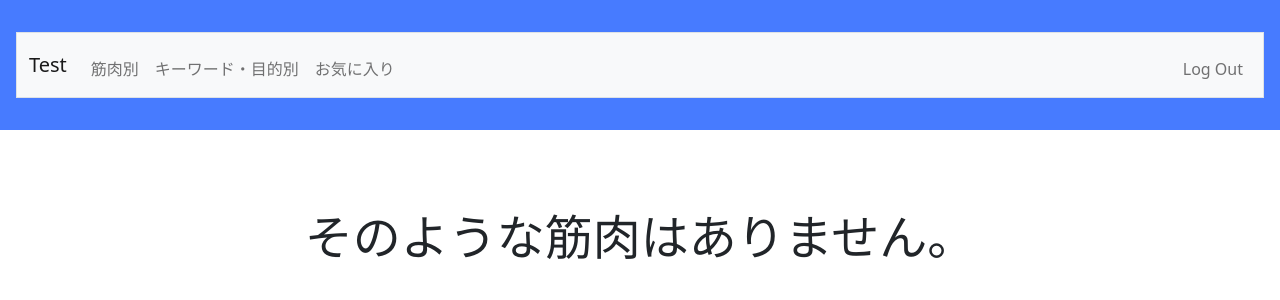
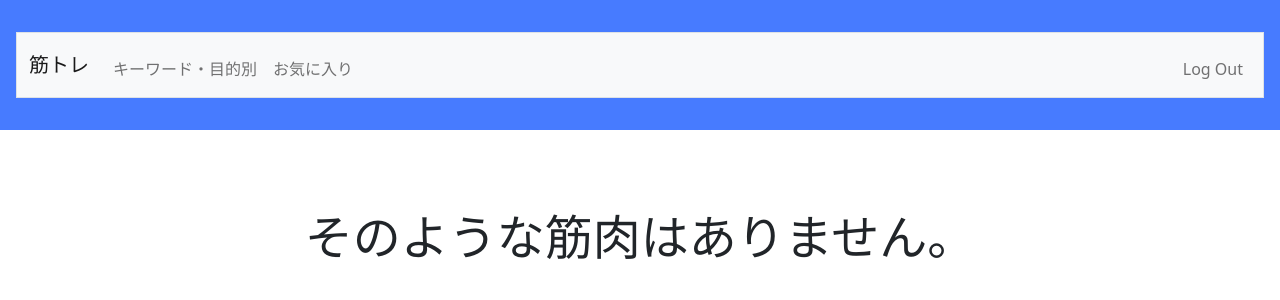
Before and after one commit to shukurimu0121/team_project, a Flask app: page /result in a window 1280 px wide. Shown: the top 300 px of the page. Run offline with Flask 2, Linux system fonts and the light colour scheme; a user stored in the database is signed in; some libraries are stand-ins or nearby versions.

Commit message:
ログイン、ログアウト機能のバグ修正と、インデックスページのちょっとしたバグ修正

```diff
--- a/team/app.py
+++ b/team/app.py
@@ -34,14 +34,6 @@ def login_required(f):
             return redirect("/login")
         return f(*args, **kwargs)
     return decorated_function
-
-@app.after_request
-def after_request(response):
-    """Ensure responses aren't cached"""
-    response.headers["Cache-Control"] = "no-cache, no-store, must-revalidate"
-    response.headers["Expires"] = 0
-    response.headers["Pragma"] = "no-cache"
-    return response
 
 # インデックスページ
 @app.route("/", methods=["GET", "POST"])
@@ -98,7 +90,7 @@ def register():
         else:
             # 情報を挿入する
             password_hash = generate_password_hash(password)
-            db.execute("INSERT INTO users (name, hash, type) VALUES(?, ?, ?)", username, password_hash, usertype)
+            db.execute("INSERT INTO users (name, hash) VALUES(?, ?)", username, password_hash)
 
             # インデックスページにリダイレクトする
             return redirect("/")
--- a/team/templates/layout.html
+++ b/team/templates/layout.html
@@ -19,9 +19,6 @@
         <script src="https://ajax.googleapis.com/ajax/libs/jquery/3.4.1/jquery.min.js"></script>
         <script src="https://cdnjs.cloudflare.com/ajax/libs/jQuery-rwdImageMaps/1.6/jquery.rwdImageMaps.js" integrity="sha256-MV/L2nrfaNYQUtnDja7Ok3sF1D5Rpviw/MUs76PX9nE=" crossorigin="anonymous"></script>
 
-        <!-- https://favicon.io/emoji-favicons/money-bag/ -->
-        <link href="/static/favicon.ico" rel="shortcut icon">
-
         <title>{% block title %}{% endblock %}</title>
 
     </head>
@@ -30,24 +27,23 @@
         <div class="header">
                 <nav class="bg-light border navbar navbar-expand-md navbar-light sticky-top">
                     <div class="container-fluid" id="header_top">
-                        <a class="navbar-brand" href="/">Test</a>
+                        <a class="navbar-brand" href="/">筋トレ</a>
                         <button aria-controls="navbar" aria-expanded="false" aria-label="Toggle navigation" class="navbar-toggler" data-bs-target="#navbar" data-bs-toggle="collapse" type="button">
                             <span class="navbar-toggler-icon"></span>
                         </button>
                         <div class="collapse navbar-collapse" id="navbar">
                             {% if session["user_id"] %}
                                 <ul class="navbar-nav me-auto mt-2 justify-content-center">
-                                    <li class="nav-item"><a class="nav-link" href="/index" title="鍛えたい筋肉別表示">筋肉別</a></li>
-                                    <li class="nav-item"><a class="nav-link" href="/keyword" title="キーワード・鍛えたい目的別表示">キーワード・目的別</a></li>
-                                    <li class="nav-item"><a class="nav-link" href="/favorite" title="お気に入り一覧">お気に入り</a></li>
+                                    <li class="nav-item"><a class="nav-link" href="keyword" title="キーワード・鍛えたい目的別表示">キーワード・目的別</a></li>
+                                    <li class="nav-item"><a class="nav-link" href="favorite" title="お気に入り一覧">お気に入り</a></li>
                                 </ul>
                                 <ul class="navbar-nav ms-auto mt-2">
-                                    <li class="nav-item"><a class="nav-link" href="/logout">Log Out</a></li>
+                                    <li class="nav-item"><a class="nav-link" href="logout">Log Out</a></li>
                                 </ul>
                             {% else %}
                                 <ul class="navbar-nav ms-auto mt-2">
-                                    <li class="nav-item"><a class="nav-link" href="/register">Register</a></li>
-                                    <li class="nav-item"><a class="nav-link" href="/login">Log In</a></li>
+                                    <li class="nav-item"><a class="nav-link" href="register">Register</a></li>
+                                    <li class="nav-item"><a class="nav-link" href="login">Log In</a></li>
                                 </ul>
                             {% endif %}
                         </div>
```
Also changed, not shown: team/team.db, 2 other files.
